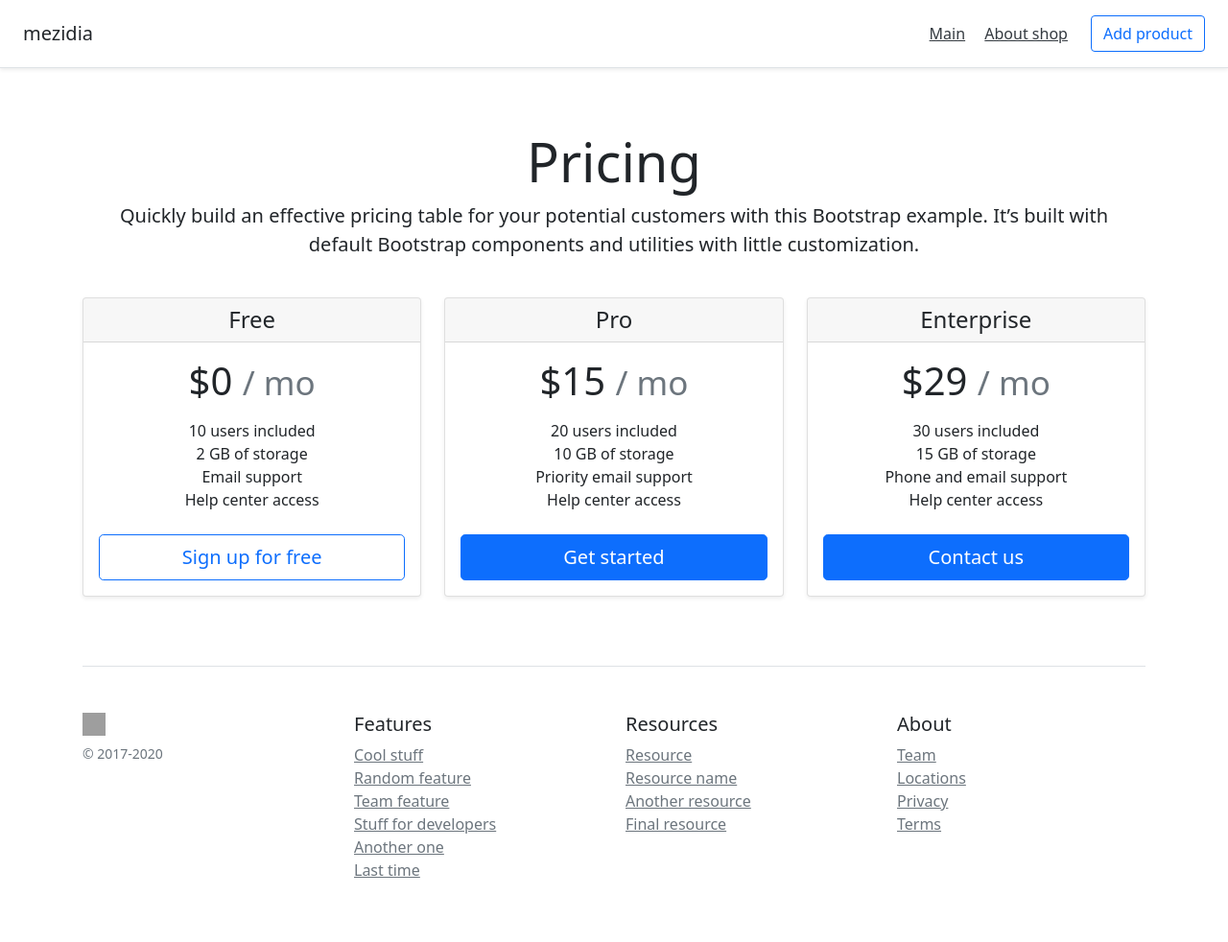
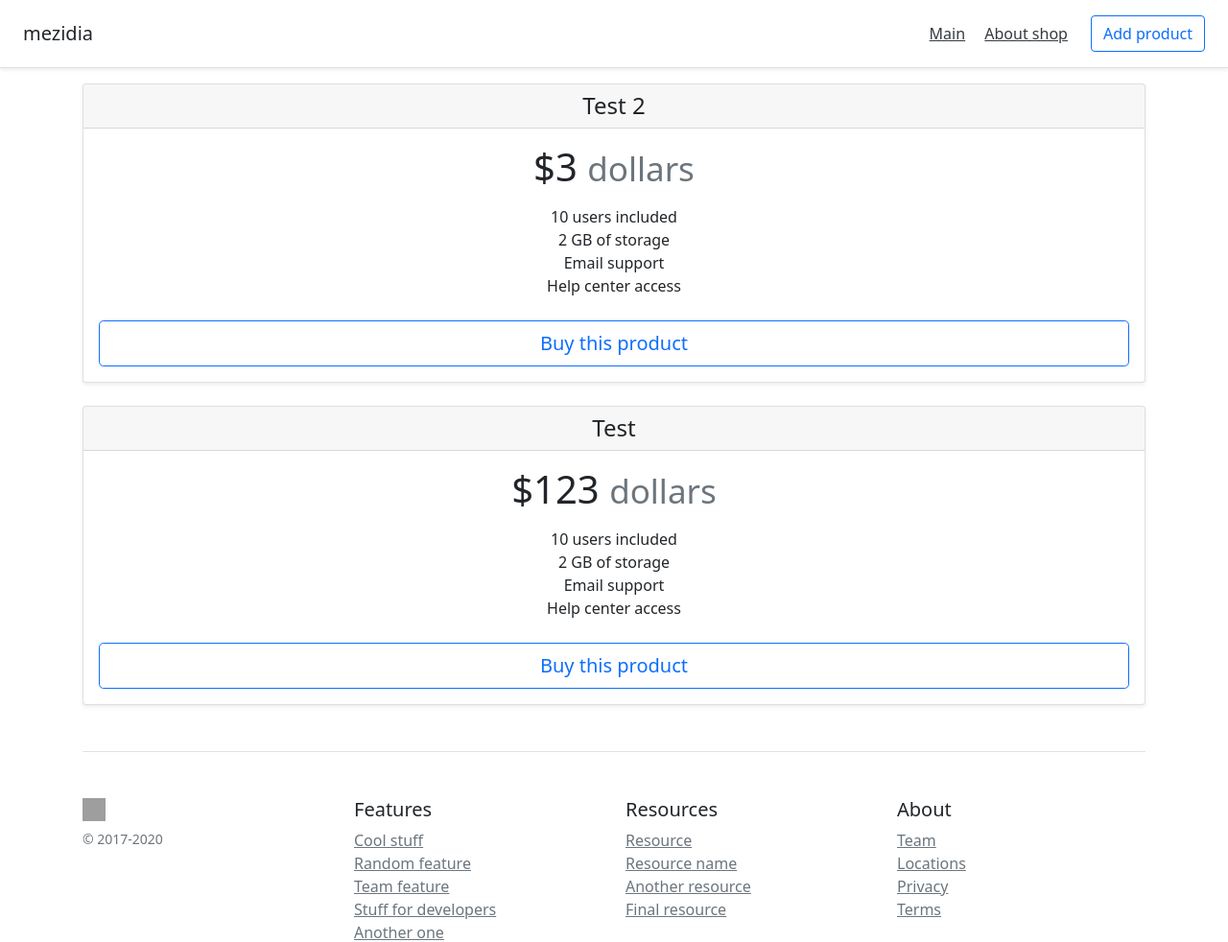
Before and after one commit to mezgoodle/flask-shop, a Flask app: page / in a window 1280 px wide. Shown: the top 982 px of the page at 96% size. Before the commit the page ends 915 px from the top, so only its background shows below. Run offline with Flask 2, Linux system fonts and the light colour scheme; data comes from the database, SQL or seed files in the repository; both versions use the stored data as it was after the commit; some libraries are stand-ins or nearby versions; grey boxes are pictures that could not be loaded.

Commit message:
Render items

```diff
--- a/app.py
+++ b/app.py
@@ -14,10 +14,14 @@ class Item(db.Model):
     isActive = db.Column(db.Boolean, default=True)
     # text = db.Column(db.Text, nullable=False)
 
+    def __repr__(self):
+        return self.title
+
 
 @app.route('/')
 def index():
-    return render_template('index.html')
+    items = Item.query.order_by(Item.price).all()
+    return render_template('index.html', items=items)
 
 
 @app.route('/about')
--- a/templates/index.html
+++ b/templates/index.html
@@ -4,62 +4,24 @@
 {% endblock %}
 {% block content %}
 <div class="container">
-    <div class="pricing-header px-3 py-3 pt-md-5 pb-md-4 mx-auto text-center">
-        <h1 class="display-4">Pricing</h1>
-        <p class="lead">Quickly build an effective pricing table for your potential customers with this Bootstrap example. It’s built with default Bootstrap components and utilities with little customization.</p>
-    </div>
-    <div class="row row-cols-1 row-cols-md-3 mb-3 text-center">
-        <div class="col">
+    <div class="card-deck mb-3 text-center">
+    {% for item in items %}
         <div class="card mb-4 shadow-sm">
             <div class="card-header">
-            <h4 class="my-0 font-weight-normal">Free</h4>
+                <h4 class="my-0 font-weight-normal">{{ item.title }}</h4>
             </div>
             <div class="card-body">
-            <h1 class="card-title pricing-card-title">$0 <small class="text-muted">/ mo</small></h1>
+                <h1 class="card-title pricing-card-title">${{ item.price }} <small class="text-muted">dollars</small></h1>
                 <ul class="list-unstyled mt-3 mb-4">
                 <li>10 users included</li>
                 <li>2 GB of storage</li>
                 <li>Email support</li>
                 <li>Help center access</li>
                 </ul>
-            <button type="button" class="btn btn-lg btn-block btn-outline-primary">Sign up for free</button>
+                <a href="/" type="button" class="btn btn-lg btn-block btn-outline-primary">Buy this product</a>
             </div>
         </div>
-        </div>
-        <div class="col">
-        <div class="card mb-4 shadow-sm">
-        <div class="card-header">
-            <h4 class="my-0 font-weight-normal">Pro</h4>
-        </div>
-        <div class="card-body">
-            <h1 class="card-title pricing-card-title">$15 <small class="text-muted">/ mo</small></h1>
-            <ul class="list-unstyled mt-3 mb-4">
-            <li>20 users included</li>
-            <li>10 GB of storage</li>
-            <li>Priority email support</li>
-            <li>Help center access</li>
-            </ul>
-            <button type="button" class="btn btn-lg btn-block btn-primary">Get started</button>
-        </div>
-        </div>
-        </div>
-        <div class="col">
-        <div class="card mb-4 shadow-sm">
-        <div class="card-header">
-            <h4 class="my-0 font-weight-normal">Enterprise</h4>
-        </div>
-        <div class="card-body">
-            <h1 class="card-title pricing-card-title">$29 <small class="text-muted">/ mo</small></h1>
-            <ul class="list-unstyled mt-3 mb-4">
-            <li>30 users included</li>
-            <li>15 GB of storage</li>
-            <li>Phone and email support</li>
-            <li>Help center access</li>
-            </ul>
-            <button type="button" class="btn btn-lg btn-block btn-primary">Contact us</button>
-        </div>
-        </div>
-        </div>
+    {% endfor %}
     </div>
 </div>
 {% endblock %}
```
Also changed, not shown: shop.db. Lines whose indentation alone changed are shown as unchanged.
